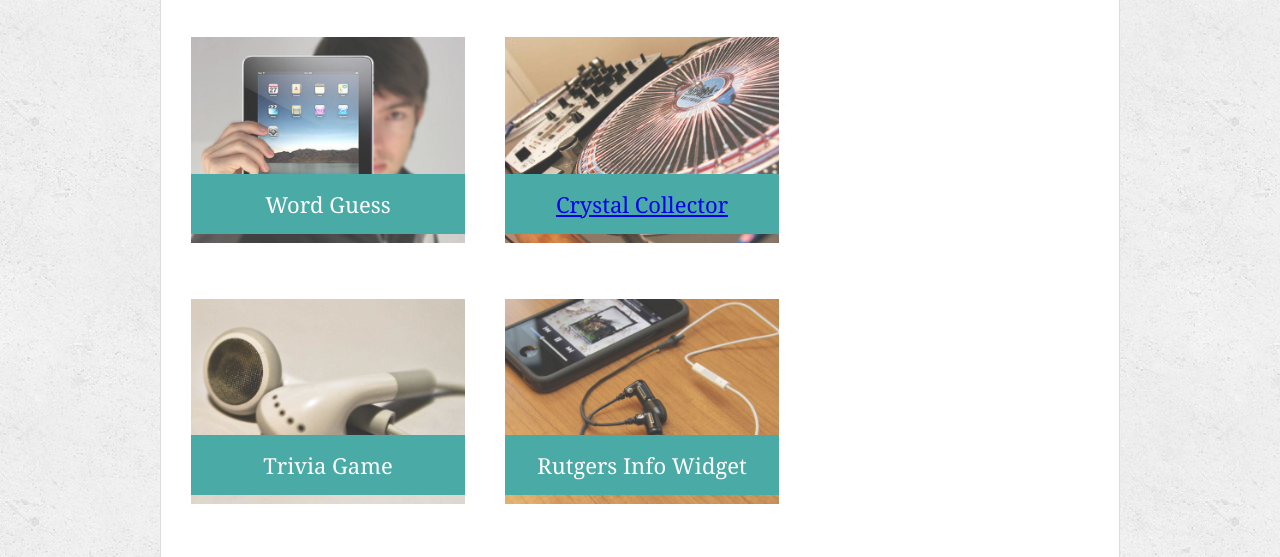
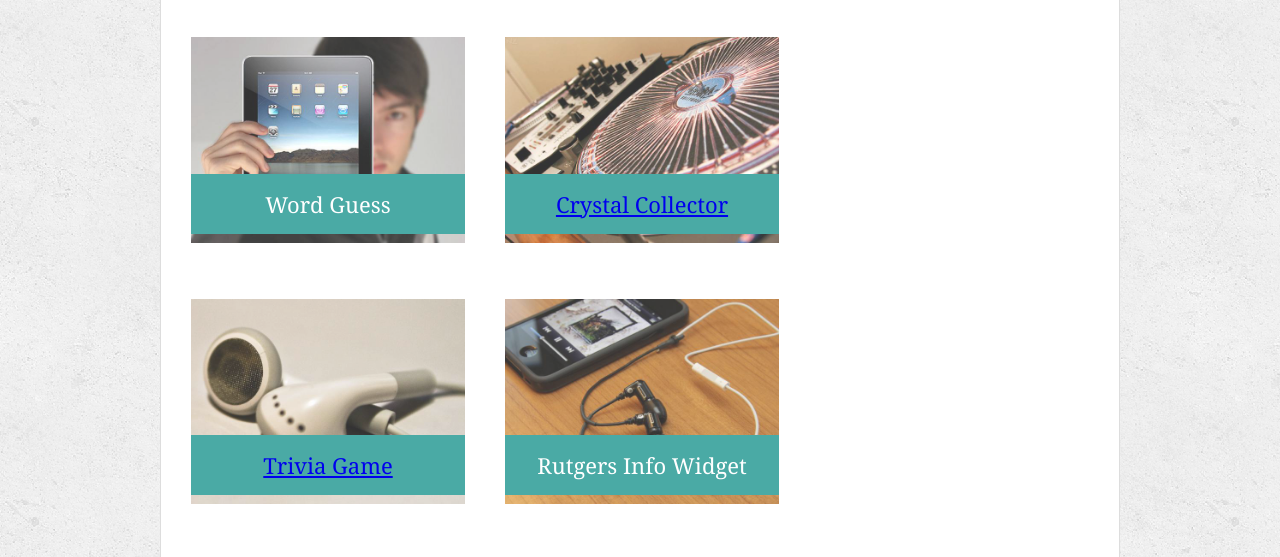
Before and after one commit to Deuce40Driver/Responsive-Portfolio, a plain HTML site: page portfolio.html in a window 1280 px wide. Shown: the part 236-793 px from the top of the page. Drawn offline with nearby package versions, Linux system fonts and the light colour scheme.

Commit message:
trivia game update

```diff
--- a/portfolio.html
+++ b/portfolio.html
@@ -38,7 +38,7 @@
       <div class="work">
         <img src="assets/images/technics-q-c-640-480-5.jpg" alt="RPG Game" />
 
-        <h3>Trivia Game</h3>
+        <h3 id = "triviagame"><a href="https://deuce40driver.github.io/TriviaGame/">Trivia Game</a></h3>
       </div>
       <div class="work">
         <img src="assets/images/technics-q-c-640-480-7.jpg" alt="Rutgers Info Widget">
```
